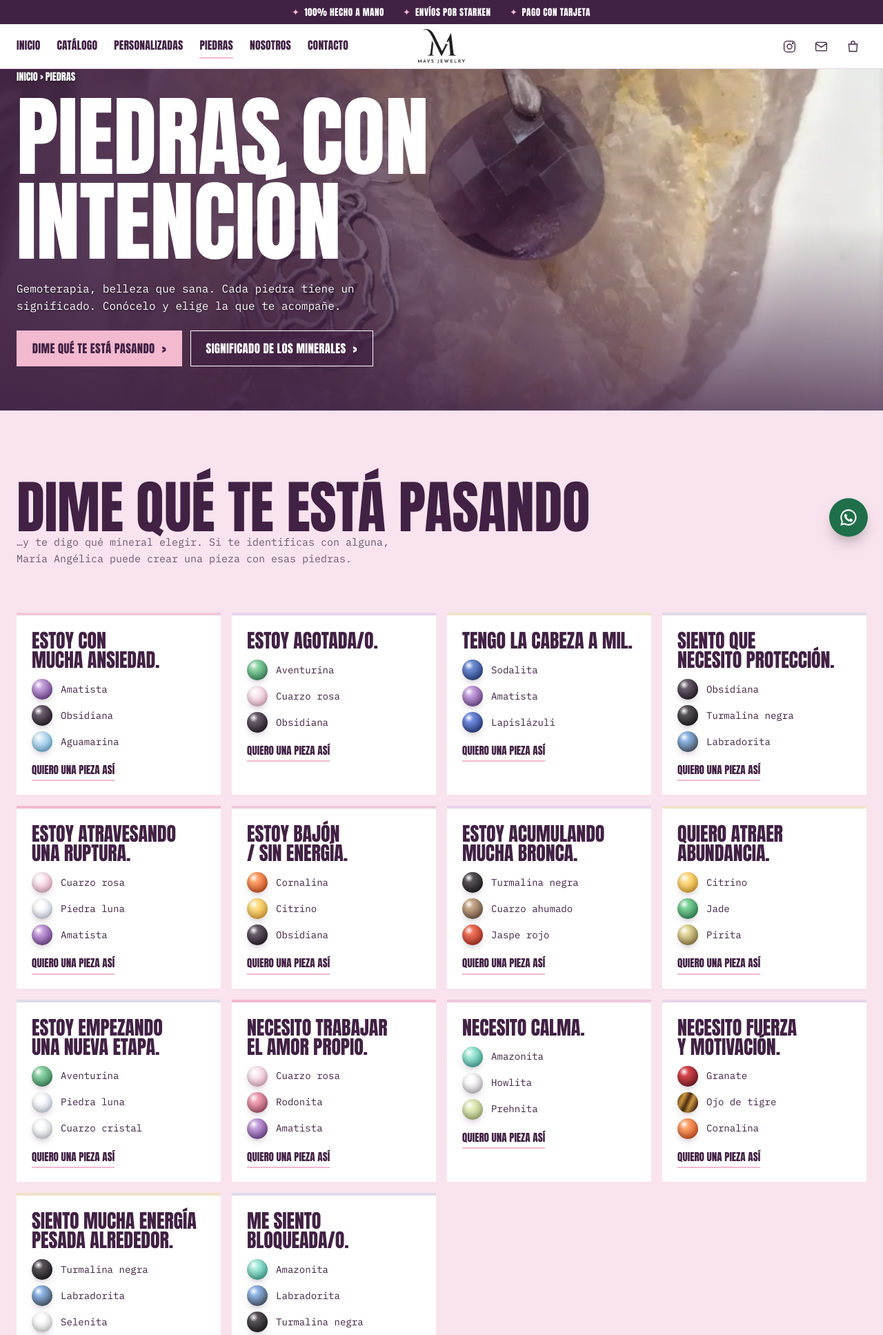
After one commit to ffvela/Mavs-jewels-, a PHP site: page /piedras.html in a window 1280 px wide. The commit adds this page. Shown: the top 1935 px of the page at 69% size. Run offline with PHP 8.4, Linux system fonts and the light colour scheme.

Commit message:
feat: agrega la página Piedras con el significado de los minerales
- Página piedras.html, enlazada desde el menú, el pie y el inicio
- Guía "Dime qué te está pasando": 14 situaciones con sus tres piedras
  y botón para pedir una pieza por WhatsApp
- Cinco combinaciones de piedras para cada energía
- Significado de 19 minerales, con los textos entregados por la clienta
- La ficha de producto muestra el significado de sus piedras con esos
  mismos textos (js/piedras.js), y el inicio los usa en "Las piedras"

Co-Authored-By: Claude Opus 5.5 <noreply@anthropic.com>
Claude-Session: https://claude.ai/code/session_01DJLNGq2LuJofGmWpyvLsVQ

```diff
--- a/css/mavs.css
+++ b/css/mavs.css
@@ -660,3 +660,44 @@ input[type="radio"], input[type="checkbox"] { width: 20px; height: 20px; accent-
 .hero-full > img { z-index: 0; }
 .hero-full::before { z-index: 1; }
 .hero-full .contenedor { z-index: 2; }
+
+/* ==========================================================================
+   Página Piedras
+   ========================================================================== */
+.gema-css { display: inline-block; width: 40px; height: 40px; border-radius: 50%; flex: none; box-shadow: inset 0 -4px 10px rgba(0,0,0,.25), 0 6px 12px -6px rgba(65,33,68,.5); }
+.gema-css.mini { width: 44px; height: 44px; }
+.gema-css.grande { width: 72px; height: 72px; }
+
+.guia { display: grid; grid-template-columns: repeat(auto-fill, minmax(260px, 1fr)); gap: 16px; }
+.situacion { background: #fff; padding: 22px 22px 20px; display: grid; gap: 14px; align-content: start; border-top: 4px solid var(--t-rosa-oscuro); }
+.situacion:nth-child(5n+2) { border-top-color: var(--t-ciruela); }
+.situacion:nth-child(5n+3) { border-top-color: var(--t-oro); }
+.situacion:nth-child(5n+4) { border-top-color: var(--t-noche); }
+.situacion:nth-child(5n+5) { border-top-color: var(--rosa); }
+.situacion h3 { font-size: 1.75rem; margin: 0; }
+.trio { list-style: none; margin: 0; padding: 0; display: grid; gap: 8px; }
+.trio li { display: flex; align-items: center; gap: 12px; font-size: .88rem; }
+.trio .gema-css { width: 30px; height: 30px; }
+.situacion .enlace-flecha { justify-self: start; font-size: .95rem; color: var(--noche); }
+
+.combinaciones { list-style: none; margin: 0; padding: 0; display: grid; grid-template-columns: repeat(5, 1fr); gap: 0; border-top: 1px solid rgba(255,255,255,.2); counter-reset: combo; }
+.combinaciones li { padding: 26px 20px 8px 0; display: grid; gap: 8px; align-content: start; counter-increment: combo; }
+.combinaciones li + li { padding-left: 20px; border-left: 1px solid rgba(255,255,255,.2); }
+.combinaciones .gemas { display: flex; gap: 0; margin-bottom: 6px; }
+.combinaciones .gemas .gema-css { width: 46px; height: 46px; margin-right: -10px; border: 2px solid var(--noche); }
+.combinaciones h3 { font-size: 2rem; color: #fff; margin: 4px 0 0; }
+.combinaciones h3::before { content: counter(combo) ". "; color: var(--rosa); }
+.combinaciones .piedras-combo { font-family: var(--display); text-transform: uppercase; color: var(--rosa); font-size: .95rem; margin: 0; }
+.combinaciones p { font-size: .86rem; margin: 0; }
+@media (max-width: 1000px) {
+  .combinaciones { grid-template-columns: 1fr 1fr; }
+  .combinaciones li, .combinaciones li + li { padding-left: 0; border-left: 0; border-bottom: 1px solid rgba(255,255,255,.2); padding-bottom: 20px; }
+  .combinaciones li:nth-child(even) { padding-left: 20px; }
+}
+@media (max-width: 560px) { .combinaciones { grid-template-columns: 1fr; } .combinaciones li:nth-child(even) { padding-left: 0; } }
+
+.minerales { display: grid; grid-template-columns: repeat(auto-fill, minmax(300px, 1fr)); gap: 0 48px; border-top: 1px solid var(--noche); }
+.mineral { display: grid; grid-template-columns: 72px 1fr; gap: 18px; align-items: center; padding: 18px 0; border-bottom: 1px solid var(--linea); scroll-margin-top: 90px; }
+.mineral h3 { font-size: 1.8rem; margin: 0 0 2px; }
+.mineral p { font-size: .88rem; color: var(--gris); margin: 0; }
+.significados > div { grid-template-columns: 44px 1fr; }
--- a/js/mavs.js
+++ b/js/mavs.js
@@ -35,6 +35,7 @@
     ["index.html", "Inicio", "inicio"],
     ["catalogo.html", "Catálogo", "catalogo"],
     ["especialidad.html", "Personalizadas", "especialidad"],
+    ["piedras.html", "Piedras", "piedras"],
     ["nosotros.html", "Nosotros", "nosotros"],
     ["contacto.html", "Contacto", "contacto"]
   ];
@@ -70,7 +71,8 @@
           '<div><h4>Tienda</h4><ul>' +
             '<li><a href="catalogo.html#plata">Plata con piedras</a></li>' +
             '<li><a href="catalogo.html#miyuki">Miyuki y alambrismo</a></li>' +
-            '<li><a href="especialidad.html">Piezas personalizadas</a></li></ul></div>' +
+            '<li><a href="especialidad.html">Piezas personalizadas</a></li>' +
+            '<li><a href="piedras.html">Significado de las piedras</a></li></ul></div>' +
           '<div><h4>Compra segura</h4><ul>' +
             '<li><a href="contacto.html#politicas">Garantía legal de 6 meses</a></li>' +
             '<li><a href="contacto.html#politicas">Envíos y pago con tarjeta</a></li>' +
--- a/js/paginas.js
+++ b/js/paginas.js
@@ -8,17 +8,14 @@
   var M = window.MAVS, T = window.MAVS_TECNICAS, I = window.MAVS_ICONOS;
   var pagina = document.body.getAttribute("data-pagina");
 
-  /* Significado de las piedras (sección "Las piedras" del inicio, RF14) */
-  var PIEDRAS = [
-    ["amatista", "Amatista", "Calma", "Asociada a la serenidad y al descanso de la mente."],
-    ["lapisl", "Lapislázuli", "Verdad", "Ligada a la comunicación sincera y la intuición."],
-    ["ojo de tigre", "Ojo de tigre", "Protección", "Usada como amuleto de confianza y resguardo."],
-    ["cuarzo rosa", "Cuarzo rosa", "Amor", "La piedra del amor propio y la ternura."],
-    ["obsidiana", "Obsidiana", "Limpieza", "Tradicionalmente se usa para alejar energías pesadas."]
-  ];
+  /* Significado de las piedras (textos de la clienta, js/piedras.js) */
+  var WSP = "56989234239";
   function significados(texto) {
     var t = String(texto).toLowerCase();
-    return PIEDRAS.filter(function (p) { return t.indexOf(p[0]) > -1; });
+    return (window.MAVS_PIEDRAS || []).filter(function (p) {
+      var base = p.nombre.toLowerCase().replace(" verde", "");
+      return t.indexOf(base) > -1;
+    });
   }
 
   /* ---------------- Ficha de producto ---------------- */
@@ -63,8 +60,8 @@
             '<dt>Disponibilidad</dt><dd>' + (p.unica ? "Pieza única, 1 disponible" : "Disponible") + '</dd>' +
           '</dl>' +
           (sig.length ? '<div class="significados">' + sig.map(function (s) {
-            return '<div><span class="gema-mini ' + s[0].replace(/[^a-z]/g, "") + '" aria-hidden="true"></span><div><h3>' + s[1] + ' · ' + s[2] + '</h3><p>' + s[3] + '</p></div></div>';
-          }).join("") + '</div>' : '') +
+            return '<div>' + window.MAVS_GEMA(s.nombre, "mini") + '<div><h3>' + s.nombre + '</h3><p>' + s.significado + '</p></div></div>';
+          }).join("") + '<a class="enlace-politicas" href="piedras.html#significados">Significado de todas las piedras</a></div>' : '') +
           '<ul class="garantias">' +
             '<li><strong>Garantía legal de 6 meses</strong> por fallas de fabricación.</li>' +
             '<li><strong>Retracto de 10 días</strong> desde que la recibes.</li>' +
@@ -85,6 +82,24 @@
     var otras = window.MAVS_PRODUCTOS.filter(function (x) { return x.id !== p.id && x.tecnica === p.tecnica && x.estado !== "vendida"; }).slice(0, 4);
     document.getElementById("relacionadas").innerHTML = otras.map(window.MAVS_TARJETA).join("");
     window.MAVS_PINTAR_PAGINA = function () {};
+  }
+
+  /* ---------------- Piedras ---------------- */
+  if (pagina === "piedras") {
+    var G = window.MAVS_GEMA;
+    function wsp(t) { return "https://wa.me/" + WSP + "?text=" + encodeURIComponent(t); }
+    document.getElementById("lista-guia").innerHTML = window.MAVS_GUIA.map(function (g) {
+      return '<article class="situacion"><h3>' + g[0] + '</h3>' +
+        '<ul class="trio">' + g[1].map(function (n) { return '<li>' + G(n) + '<span>' + n + '</span></li>'; }).join("") + '</ul>' +
+        '<a class="enlace-flecha" href="' + wsp("Hola María Angélica, " + g[0].charAt(0).toLowerCase() + g[0].slice(1) + " Me gustaría una pieza con " + g[1].slice(0, 2).join(", ") + " y " + g[1][2] + ".") + '" target="_blank" rel="noopener">Quiero una pieza así</a></article>';
+    }).join("");
+    document.getElementById("lista-combinaciones").innerHTML = window.MAVS_COMBINACIONES.map(function (c) {
+      return '<li><div class="gemas">' + c[1].map(function (n) { return G(n); }).join("") + '</div>' +
+        '<h3>' + c[0] + '</h3><p class="piedras-combo">' + c[1].join(" + ") + '</p><p>' + c[2] + '</p></li>';
+    }).join("");
+    document.getElementById("lista-minerales").innerHTML = window.MAVS_PIEDRAS.map(function (p) {
+      return '<article class="mineral" id="' + p.id + '">' + G(p.nombre, "grande") + '<div><h3>' + p.nombre + '</h3><p>' + p.significado + '</p></div></article>';
+    }).join("");
   }
 
   /* ---------------- Carrito (página) ---------------- */
--- /dev/null
+++ b/piedras.html
@@ -0,0 +1,76 @@
+<!DOCTYPE html>
+<html lang="es">
+<head>
+  <meta charset="utf-8">
+  <meta name="viewport" content="width=device-width, initial-scale=1">
+  <title>Piedras · Mavs Jewelry</title>
+  <meta name="description" content="Significado de las piedras y minerales que usa Mavs Jewelry, guía para elegir según lo que estás viviendo y combinaciones para cada energía.">
+  <link rel="preconnect" href="https://fonts.googleapis.com">
+  <link rel="preconnect" href="https://fonts.gstatic.com" crossorigin>
+  <link href="https://fonts.googleapis.com/css2?family=Anton&amp;family=IBM+Plex+Mono:wght@400;500&amp;display=swap" rel="stylesheet">
+  <link rel="stylesheet" href="css/mavs.css">
+</head>
+<body data-pagina="piedras">
+  <div id="cabecera"></div>
+
+  <main>
+    <section class="hero-full medio">
+      <img src="img/aros-amatista-1200.webp" alt="Aros de amatista facetada en plata sobre un cuarzo" width="1200" height="1500">
+      <div class="contenedor">
+        <nav class="migas" aria-label="Ruta"><a href="index.html">Inicio</a> › Piedras</nav>
+        <h1>Piedras con<br>intención</h1>
+        <p class="bajada">Gemoterapia, belleza que sana. Cada piedra tiene un significado. Conócelo y elige la que te acompañe.</p>
+        <div class="acciones"><a class="btn btn-rosa" href="#guia">Dime qué te está pasando</a><a class="btn btn-linea" href="#significados">Significado de los minerales</a></div>
+      </div>
+    </section>
+
+    <section class="banda banda-rosa" id="guia">
+      <div class="contenedor">
+        <div class="encabezado-seccion">
+          <h2 class="titulo-grilla" style="margin:0">Dime qué te está pasando</h2>
+          <p>…y te digo qué mineral elegir. Si te identificas con alguna, María Angélica puede crear una pieza con esas piedras.</p>
+        </div>
+        <div class="guia" id="lista-guia"></div>
+      </div>
+    </section>
+
+    <section class="banda banda-noche" id="combinaciones">
+      <div class="contenedor">
+        <div class="encabezado-seccion">
+          <span class="rotulo">Para cada energía que necesitas</span>
+          <h2>Cinco <em>combinaciones</em></h2>
+        </div>
+        <ol class="combinaciones" id="lista-combinaciones"></ol>
+      </div>
+    </section>
+
+    <section class="banda banda-blanca" id="significados">
+      <div class="contenedor">
+        <div class="encabezado-seccion">
+          <h2 class="titulo-grilla" style="margin:0">Significado de los minerales</h2>
+          <p>Conecta con su energía y descubre lo que pueden aportar a tu vida.</p>
+        </div>
+        <div class="minerales" id="lista-minerales"></div>
+        <p class="nota-admin">Significados tradicionales de la gemoterapia, compartidos por María Angélica como orientación para elegir tus piezas.</p>
+      </div>
+    </section>
+
+    <section class="banda banda-clara">
+      <div class="contenedor llamado">
+        <h2 class="titulo-grilla" style="margin-bottom:.2em">Lleva contigo la energía de la naturaleza</h2>
+        <p>Elige tus piedras y te creo una pieza a tu medida, o busca en el catálogo las que ya están hechas.</p>
+        <div class="acciones">
+          <a class="btn btn-wsp" href="https://wa.me/56989234239?text=Hola%20Mar%C3%ADa%20Ang%C3%A9lica%2C%20quiero%20una%20pieza%20con%20piedras%20para%20lo%20que%20estoy%20viviendo." target="_blank" rel="noopener">Escribir por WhatsApp</a>
+          <a class="btn btn-linea" href="catalogo.html">Ver catálogo</a>
+        </div>
+      </div>
+    </section>
+  </main>
+
+  <div id="pie"></div>
+  <script src="js/productos.js"></script>
+  <script src="js/piedras.js"></script>
+  <script src="js/mavs.js"></script>
+  <script src="js/paginas.js"></script>
+</body>
+</html>
--- a/producto.html
+++ b/producto.html
@@ -28,6 +28,7 @@
 
   <div id="pie"></div>
   <script src="js/productos.js"></script>
+  <script src="js/piedras.js"></script>
   <script src="js/mavs.js"></script>
   <script src="js/paginas.js"></script>
 </body>
```
Also changed, not shown: index.html (+7 -6 lines), js/piedras.js (added, +71 -0 lines).
